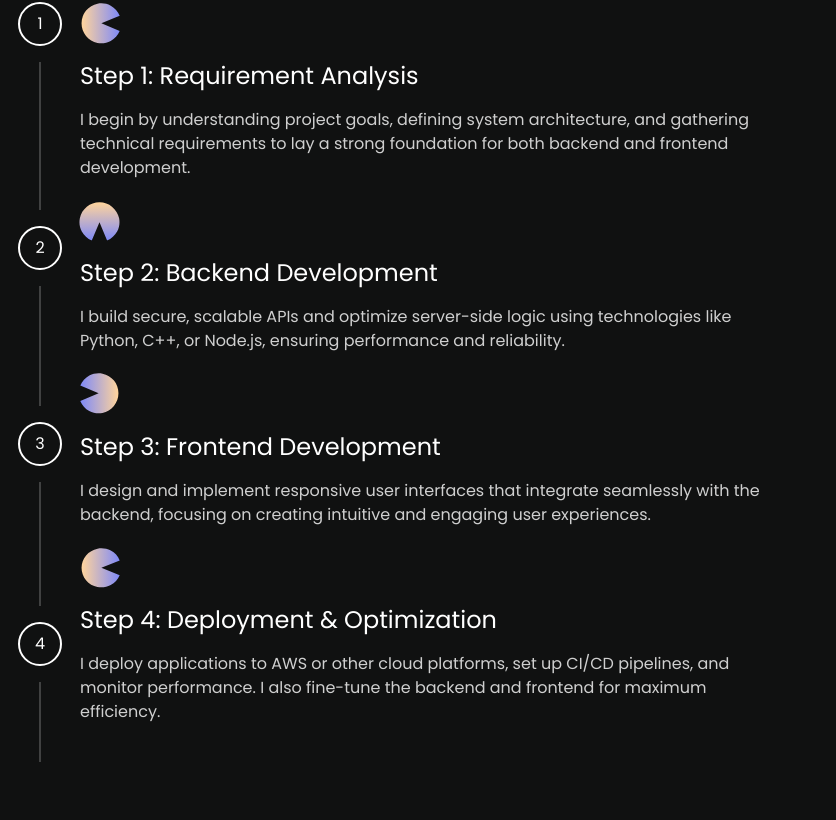
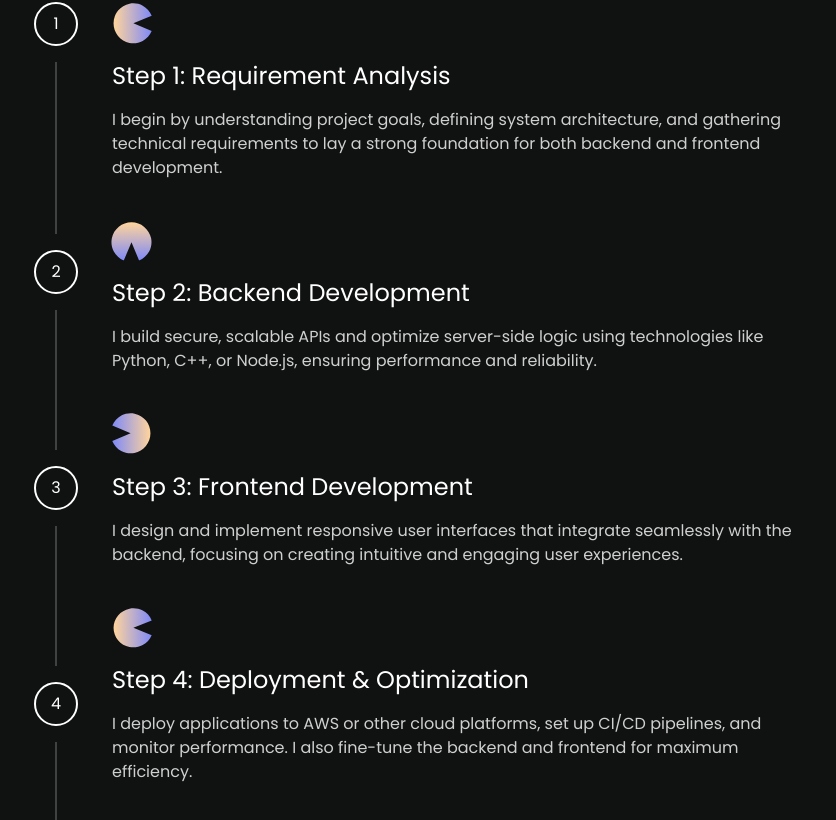
Before and after one commit to Still-Maintainance/Portfolio-2.0, a React (Vite) app: page / in a window 1280 px wide. Shown: the part 1000-1820 px from the top of the page, without its empty margins (0-836 px from the left). Before the commit the page ends 1762 px from the top, so only its background shows below. Built offline with nearby package versions, Linux system fonts and the light colour scheme.

Commit message:
update Steps component layout; adjust spacing and enhance step descriptions

```diff
--- a/src/Steps.jsx
+++ b/src/Steps.jsx
@@ -2,19 +2,19 @@ import pac from './assets/Ellipse 17.svg'
 export default function Steps() {
     return (
         <div className='flex'>
-            <div className='flex flex-col w-0 mx-10 items-center '>
+            <div className='flex flex-col w-0 mx-14 items-center '>
                 <div className="border-2 rounded-full w-6 h-6 p-5 flex items-center justify-center m-4 mt-0">
                     <div className="text-white">1</div>
                 </div>
-                <div className='h-37 border border-white/20'></div>
+                <div className='h-43 border border-white/20'></div>
                 <div className="border-2 rounded-full w-6 h-6 p-5 flex items-center justify-center m-4 ">
                     <div className="text-white">2</div>
                 </div>
-                <div className='h-30 border border-white/20'></div>
+                <div className='h-35 border border-white/20'></div>
                 <div className="border-2 rounded-full w-6 h-6 p-5 flex items-center justify-center m-4 ">
                     <div className="text-white">3</div>
                 </div>
-                <div className='h-31 border border-white/20'></div>
+                <div className='h-35 border border-white/20'></div>
                 <div className="border-2 rounded-full w-6 h-6 p-5 flex items-center justify-center m-4 ">
                     <div className="text-white">4</div>
                 </div>
@@ -22,17 +22,17 @@ export default function Steps() {
             </div>
             <div>
 
-                <div className='flex flex-col justify-between gap-y-4 mb-5'>
+                <div className='flex flex-col justify-between gap-y-4 mb-10'>
                     <img className='w-10' src={pac} alt="pacman" />
                     <h2 className='text-2xl'>Step 1: Requirement Analysis</h2>
                     <p className='text-white/80 max-w-110 md:max-w-170 '>I begin by understanding project goals, defining system architecture, and gathering technical requirements to lay a strong foundation for both backend and frontend development.</p>
                 </div>
-                <div className='flex flex-col justify-between gap-y-4 mb-5'>
+                <div className='flex flex-col justify-between gap-y-4 mb-10'>
                     <img className='w-10 rotate-90' src={pac} alt="pacman" />
                     <h2 className='text-2xl'>Step 2: Backend Development</h2>
                     <p className='text-white/80 max-w-110 md:max-w-170 '>I build secure, scalable APIs and optimize server-side logic using technologies like Python, C++, or Node.js, ensuring performance and reliability.</p>
                 </div>
-                <div className='flex flex-col justify-between gap-y-4 mb-5'>
+                <div className='flex flex-col justify-between gap-y-4 mb-10'>
                     <img className='w-10 rotate-180' src={pac} alt="pacman" />
                     <h2 className='text-2xl'>Step 3: Frontend Development</h2>
                     <p className='text-white/80 max-w-110 md:max-w-170'>I design and implement responsive user interfaces that integrate seamlessly with the backend, focusing on creating intuitive and engaging user experiences.</p>
```
